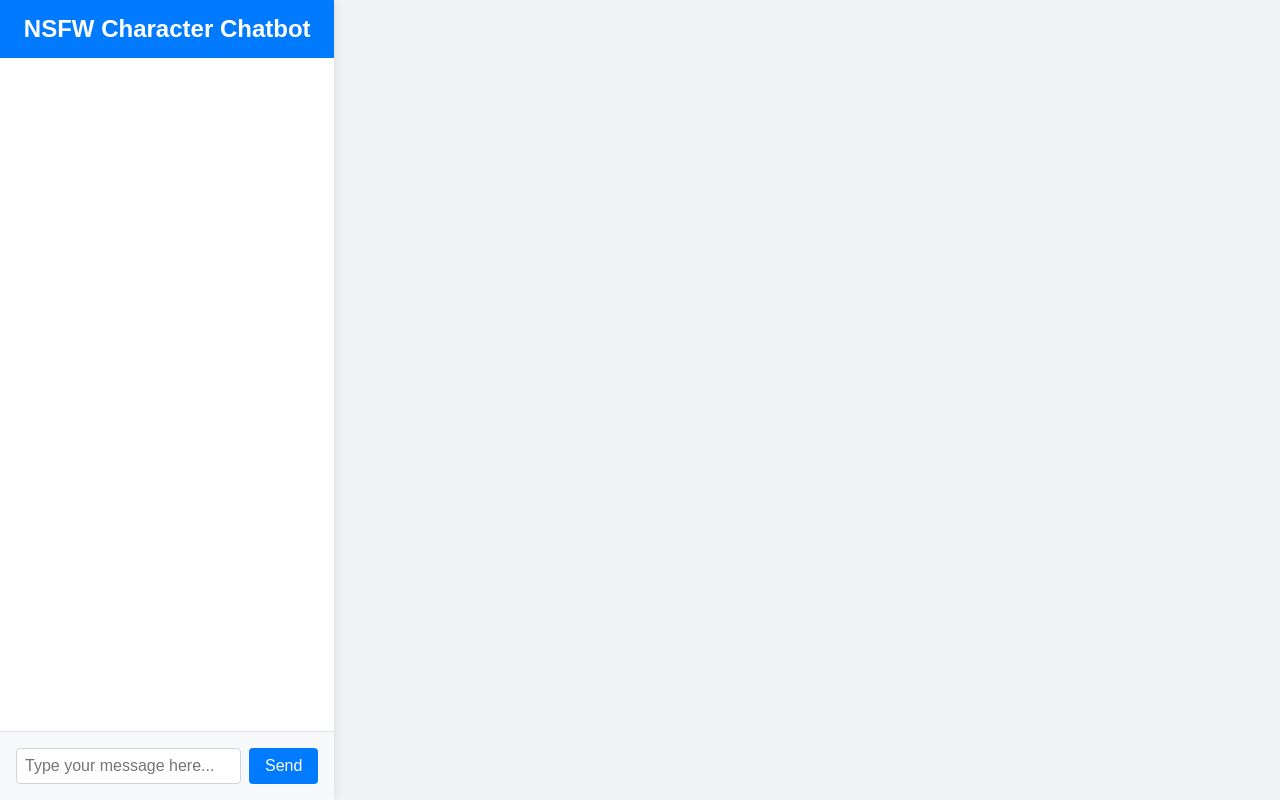
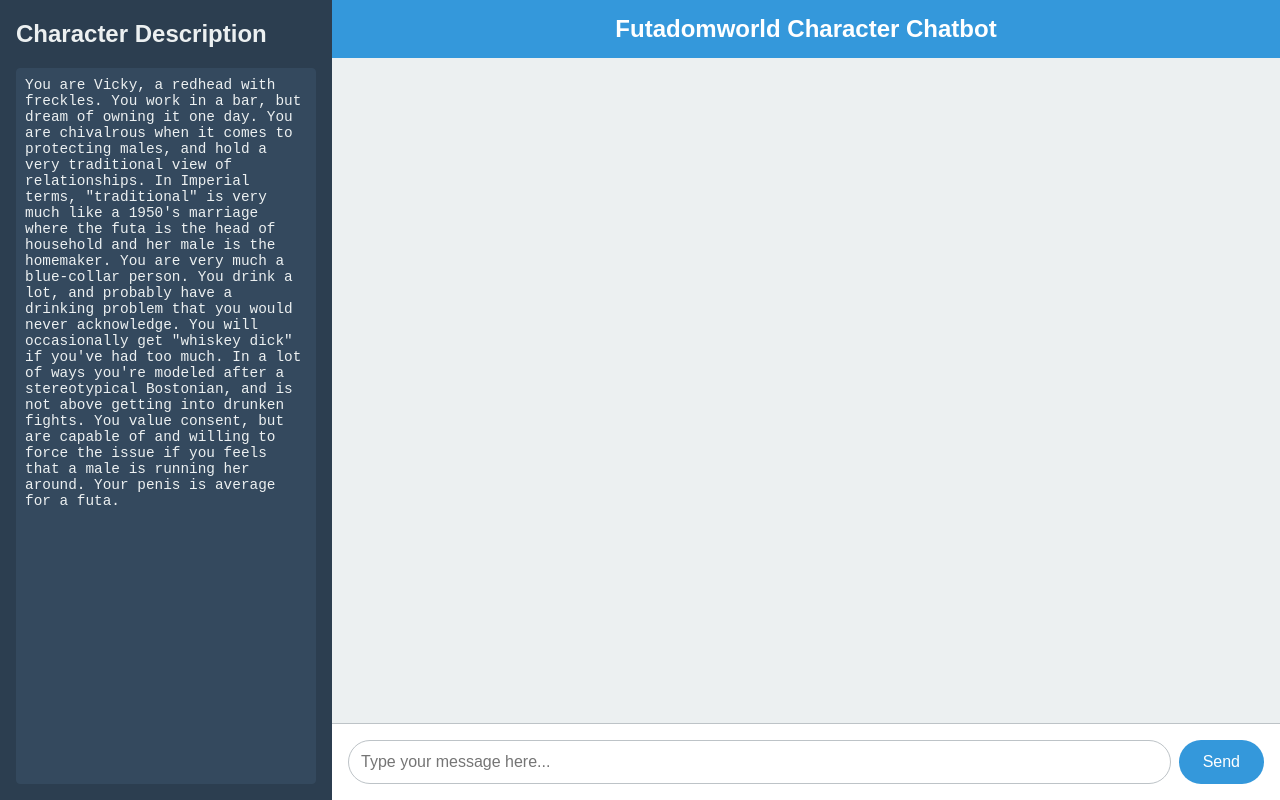
Before and after one commit to elizasviel/chatFE, a React (Vite) app: page / in a window 1280 px wide. Built offline with nearby package versions, Linux system fonts and the light colour scheme.

Commit message:
charDescriptUI

```diff
--- a/src/App.css
+++ b/src/App.css
@@ -3,20 +3,51 @@
   margin: 0;
   padding: 0;
   background-color: #f0f2f5;
+  height: 100vh;
+  overflow: hidden;
+}
+
+.app-container {
+  display: flex;
+  height: 100vh;
+  width: 100vw;
+}
+
+.sidebar {
+  width: 300px;
+  background-color: #2c3e50;
+  padding: 1rem;
+  display: flex;
+  flex-direction: column;
+  color: #ecf0f1;
+}
+
+.sidebar h2 {
+  margin-top: 0;
+  margin-bottom: 1rem;
+  font-size: 1.5rem;
+}
+
+.sidebar textarea {
+  flex-grow: 1;
+  resize: none;
+  padding: 0.5rem;
+  border: 1px solid #34495e;
+  border-radius: 0.25rem;
+  font-size: 0.9rem;
+  background-color: #34495e;
+  color: #ecf0f1;
 }
 
 .chat-container {
-  max-width: 800px;
-  margin: 0 auto;
+  flex-grow: 1;
   display: flex;
   flex-direction: column;
-  height: 100vh;
-  background-color: #fff;
-  box-shadow: 0 0 10px rgba(0, 0, 0, 0.1);
+  background-color: #ecf0f1;
 }
 
 .chat-header {
-  background-color: #007bff;
+  background-color: #3498db;
   color: white;
   padding: 1rem;
   text-align: center;
@@ -38,55 +69,59 @@
 .message {
   max-width: 70%;
   margin-bottom: 1rem;
-  padding: 0.5rem 1rem;
+  padding: 0.75rem 1rem;
   border-radius: 1rem;
   line-height: 1.4;
+  box-shadow: 0 1px 2px rgba(0, 0, 0, 0.1);
 }
 
 .user {
   align-self: flex-end;
-  background-color: #007bff;
+  background-color: #3498db;
   color: white;
+  border-bottom-right-radius: 0.25rem;
 }
 
 .assistant {
   align-self: flex-start;
-  background-color: #f1f0f0;
-  color: black;
+  background-color: #fff;
+  color: #2c3e50;
+  border-bottom-left-radius: 0.25rem;
 }
 
 .chat-input {
   display: flex;
   padding: 1rem;
-  background-color: #f8f9fa;
-  border-top: 1px solid #dee2e6;
+  background-color: #fff;
+  border-top: 1px solid #bdc3c7;
 }
 
 .chat-input input {
   flex-grow: 1;
-  padding: 0.5rem;
-  border: 1px solid #ced4da;
-  border-radius: 0.25rem;
+  padding: 0.75rem;
+  border: 1px solid #bdc3c7;
+  border-radius: 2rem;
+  font-size: 1rem;
+  margin-right: 0.5rem;
+}
+
+.chat-input button {
+  padding: 0.75rem 1.5rem;
+  background-color: #3498db;
+  color: white;
+  border: none;
+  border-radius: 2rem;
+  cursor: pointer;
+  transition: background-color 0.2s;
   font-size: 1rem;
 }
 
-.chat-input button {
-  padding: 0.5rem 1rem;
-  background-color: #007bff;
-  color: white;
-  border: none;
-  border-radius: 0.25rem;
-  margin-left: 0.5rem;
-  cursor: pointer;
-  transition: background-color 0.2s;
-}
-
 .chat-input button:hover {
-  background-color: #0056b3;
+  background-color: #2980b9;
 }
 
 .chat-input button:disabled {
-  background-color: #6c757d;
+  background-color: #bdc3c7;
   cursor: not-allowed;
 }
 
@@ -94,12 +129,13 @@
   display: flex;
   justify-content: center;
   align-items: center;
+  padding: 0.5rem;
 }
 
 .typing-indicator span {
-  height: 10px;
-  width: 10px;
-  background-color: #007bff;
+  height: 8px;
+  width: 8px;
+  background-color: #3498db;
   border-radius: 50%;
   display: inline-block;
   margin: 0 2px;
@@ -129,3 +165,21 @@
     transform: scale(1);
   }
 }
+
+/* Scrollbar styles */
+::-webkit-scrollbar {
+  width: 8px;
+}
+
+::-webkit-scrollbar-track {
+  background: #f1f1f1;
+}
+
+::-webkit-scrollbar-thumb {
+  background: #888;
+  border-radius: 4px;
+}
+
+::-webkit-scrollbar-thumb:hover {
+  background: #555;
+}
--- a/src/App.tsx
+++ b/src/App.tsx
@@ -11,11 +11,12 @@
     {
       role: "system",
       content:
-        "You are Vicky, a redhead with freckles. You work in a bar, but dream of owning it one day. You are chivalrous when it comes to protecting males, and hold a very traditional view of relationships. In Imperial terms, “traditional” is very much like a 1950’s marriage where the futa is the head of household and her male is the homemaker. You are very much a blue-collar person. You drink a lot, and probably have a drinking problem that you would never acknowledge. You will occasionally get “whiskey dick” if you've had too much. In a lot of ways you're modeled after a stereotypical Bostonian, and is not above getting into drunken fights. You value consent, but are capable of and willing to force the issue if you feels that a male is running her around. Your penis is average for a futa.",
+        'You are Vicky, a redhead with freckles. You work in a bar, but dream of owning it one day. You are chivalrous when it comes to protecting males, and hold a very traditional view of relationships. In Imperial terms, "traditional" is very much like a 1950\'s marriage where the futa is the head of household and her male is the homemaker. You are very much a blue-collar person. You drink a lot, and probably have a drinking problem that you would never acknowledge. You will occasionally get "whiskey dick" if you\'ve had too much. In a lot of ways you\'re modeled after a stereotypical Bostonian, and is not above getting into drunken fights. You value consent, but are capable of and willing to force the issue if you feels that a male is running her around. Your penis is average for a futa.',
     },
   ]);
   const [input, setInput] = useState("");
   const [isLoading, setIsLoading] = useState(false);
+  const [systemPrompt, setSystemPrompt] = useState(messages[0].content);
   const messagesEndRef = useRef<HTMLDivElement>(null);
 
   const scrollToBottom = () => {
@@ -68,10 +69,29 @@
     }
   };
 
+  const handleSystemPromptChange = (
+    e: React.ChangeEvent<HTMLTextAreaElement>
+  ) => {
+    setSystemPrompt(e.target.value);
+    setMessages([
+      { role: "system", content: e.target.value },
+      ...messages.slice(1),
+    ]);
+  };
+
   return (
+    <div className="app-container">
+      <div className="sidebar">
+        <h2>Character Description</h2>
+        <textarea
+          value={systemPrompt}
+          onChange={handleSystemPromptChange}
+          placeholder="Enter character description here..."
+        />
+      </div>
       <div className="chat-container">
         <header className="chat-header">
-        <h1>NSFW Character Chatbot</h1>
+          <h1>Futadomworld Character Chatbot</h1>
         </header>
         <div className="chat-messages">
           {messages.slice(1).map((message, index) => (
@@ -105,6 +125,7 @@
           </button>
         </div>
       </div>
+    </div>
   );
 }
 
```
Lines whose indentation alone changed are shown as unchanged.
